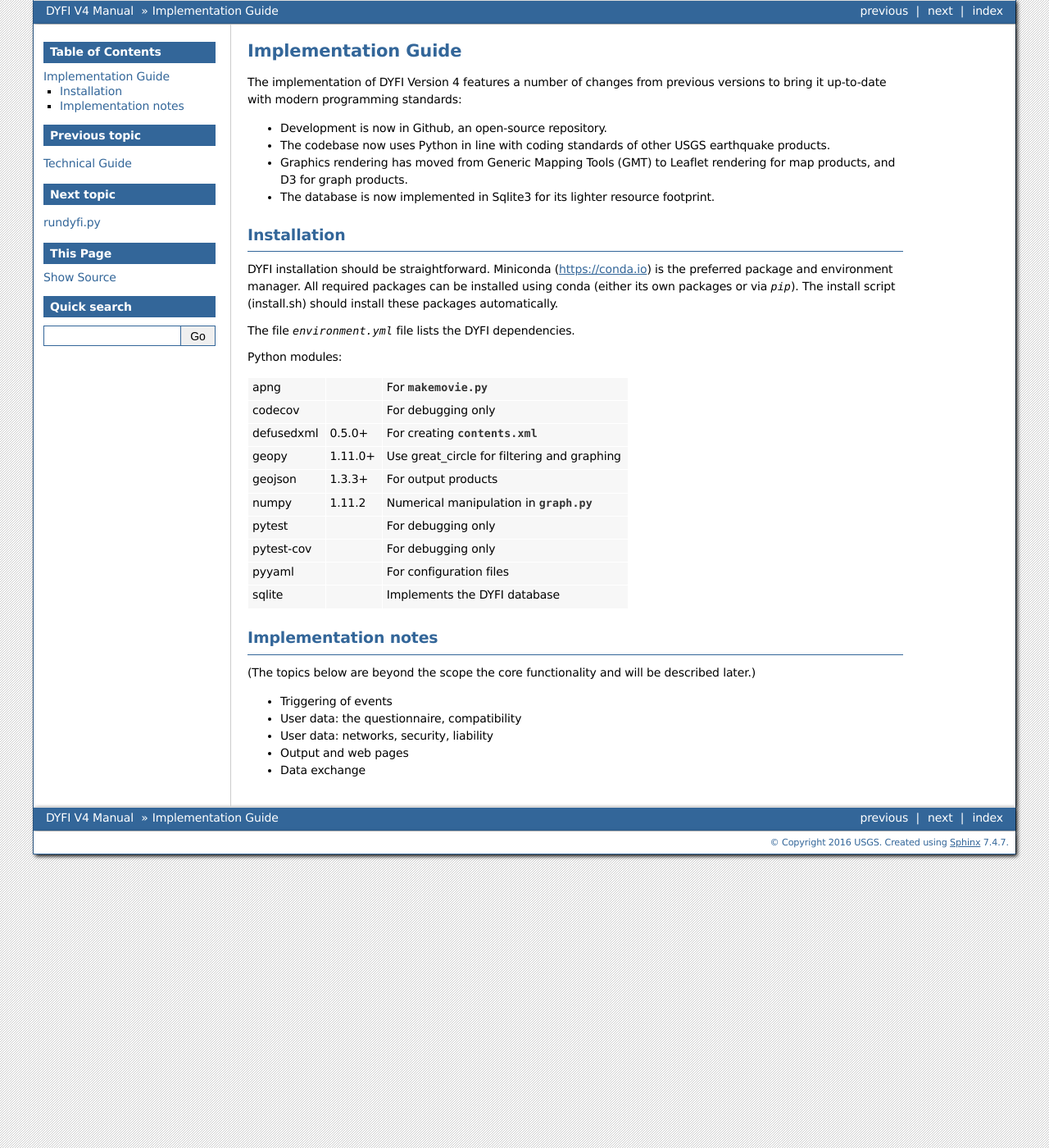
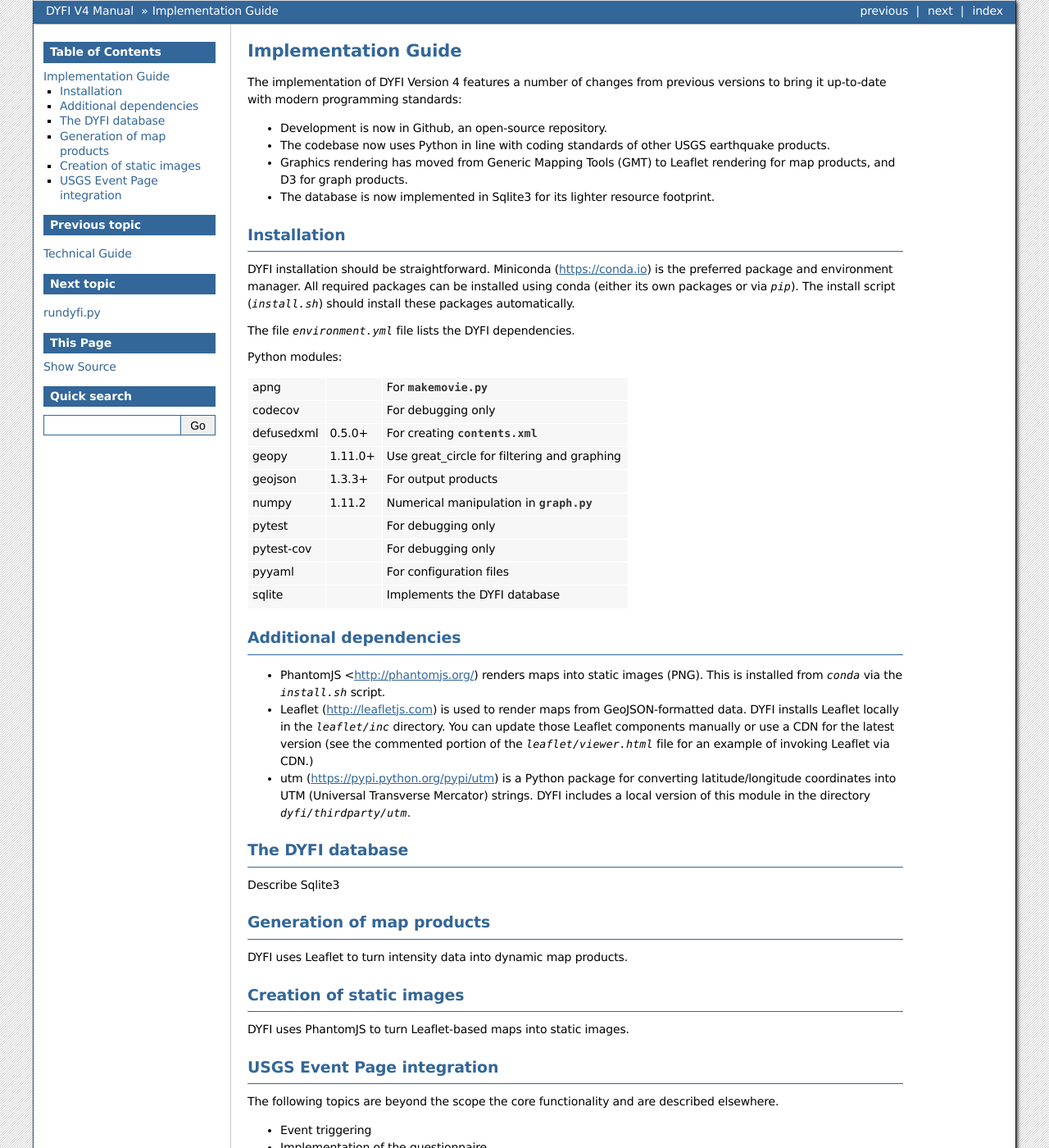
Before and after one commit to vinceq-usgs/dyfi4, a Sphinx documentation site: the page built from docs/implementation-guide.rst, in a window 1280 px wide and 1400 px high. Shown: the whole window at 82% size. Built offline with Sphinx 7.4.7, drawn with Linux system fonts in a browser that asks for light colours; pages that are not in the unit, such as notebooks, are missing from menus; some of the changed text lies outside the part shown.

Commit message:
Add docs

```diff
--- a/docs/implementation-guide.rst
+++ b/docs/implementation-guide.rst
@@ -14,7 +14,7 @@
 Installation
 ------------
 
-DYFI installation should be straightforward. Miniconda (https://conda.io) is the preferred package and environment manager. All required packages can be installed using conda (either its own packages or via `pip`). The install script (install.sh) should install these packages automatically.
+DYFI installation should be straightforward. Miniconda (https://conda.io) is the preferred package and environment manager. All required packages can be installed using conda (either its own packages or via `pip`). The install script (`install.sh`) should install these packages automatically.
 
 The file `environment.yml` file lists the DYFI dependencies.
 
@@ -33,17 +33,41 @@
 sqlite               Implements the DYFI database
 ==========  =======  =============================================
 
-Implementation notes
---------------------
+Additional dependencies
+-----------------------
 
-(The topics below are beyond the scope the core functionality and will be described later.)
+- PhantomJS <http://phantomjs.org/) renders maps into static images (PNG). This is installed from `conda` via the `install.sh` script.
 
-- Triggering of events
+- Leaflet (http://leafletjs.com) is used to render maps from GeoJSON-formatted data. DYFI installs Leaflet locally in the `leaflet/inc` directory. You can update those Leaflet components manually or use a CDN for the latest version (see the commented portion of the `leaflet/viewer.html` file for an example of invoking Leaflet via CDN.)
 
-- User data: the questionnaire, compatibility
+- utm (https://pypi.python.org/pypi/utm) is a Python package for converting latitude/longitude coordinates into UTM (Universal Transverse Mercator) strings. DYFI includes a local version of this module in the directory `dyfi/thirdparty/utm`.
 
-- User data: networks, security, liability
+The DYFI database
+-----------------
 
-- Output and web pages
+Describe Sqlite3
 
-- Data exchange
+Generation of map products
+--------------------------
+
+DYFI uses Leaflet to turn intensity data into dynamic map products.
+
+
+Creation of static images
+-------------------------
+
+DYFI uses PhantomJS to turn Leaflet-based maps into static images.
+
+USGS Event Page integration
+---------------------------
+
+The following topics are beyond the scope the core functionality and are described elsewhere.
+
+
+- Event triggering
+
+- Implementation of the questionnaire
+
+- Transfer of user data to the backend servers
+
+- Product distribution: PDL, Event Pages
--- a/docs/introduction.rst
+++ b/docs/introduction.rst
@@ -6,6 +6,10 @@
 DYFI intensity maps are made quickly (within minutes), and provide greater quantities and coverage of data, and higher resolution, than traditional intensity maps. They also provide for citizen input and engagement which crucial in the days and weeks following an event. DYFI is now a vast source of macroseismic data from the USA and around the globe.
 
 Web-based contributions also pose considerable challenges. After two decades of operational experience, we document a new implementation of the DYFI system using modern, open source programming and development tools.
+
+For a scientific overview of the DYFI system, see:
+
+    Wald, D.J., V. Quitoriano, C.B. Worden, M. Hopper, and J. W. Dewey (2012). USGS “Did You Feel It?” Internet-based Macroseismic Intensity Maps. Annals of Geophysics, 54, No. 6, 2011; doi: 10.4401/ag-5354
 
 Organization of this manual
 ...........................
```
Also changed, not shown: docs/product-guide.rst (+24 -6 lines).
